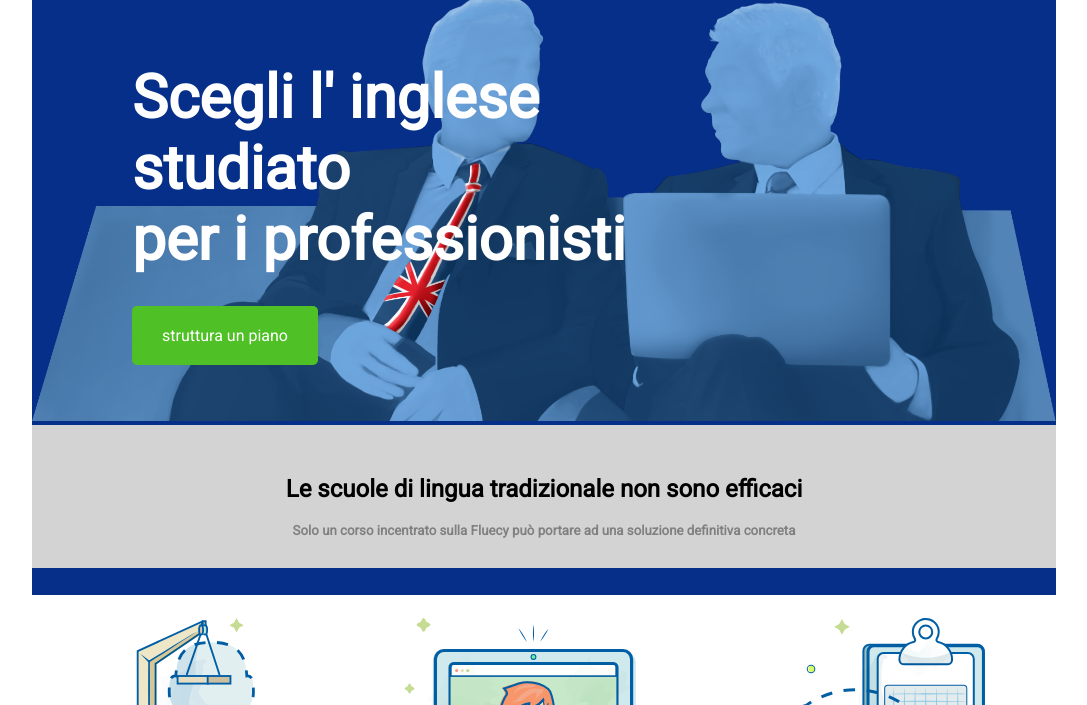
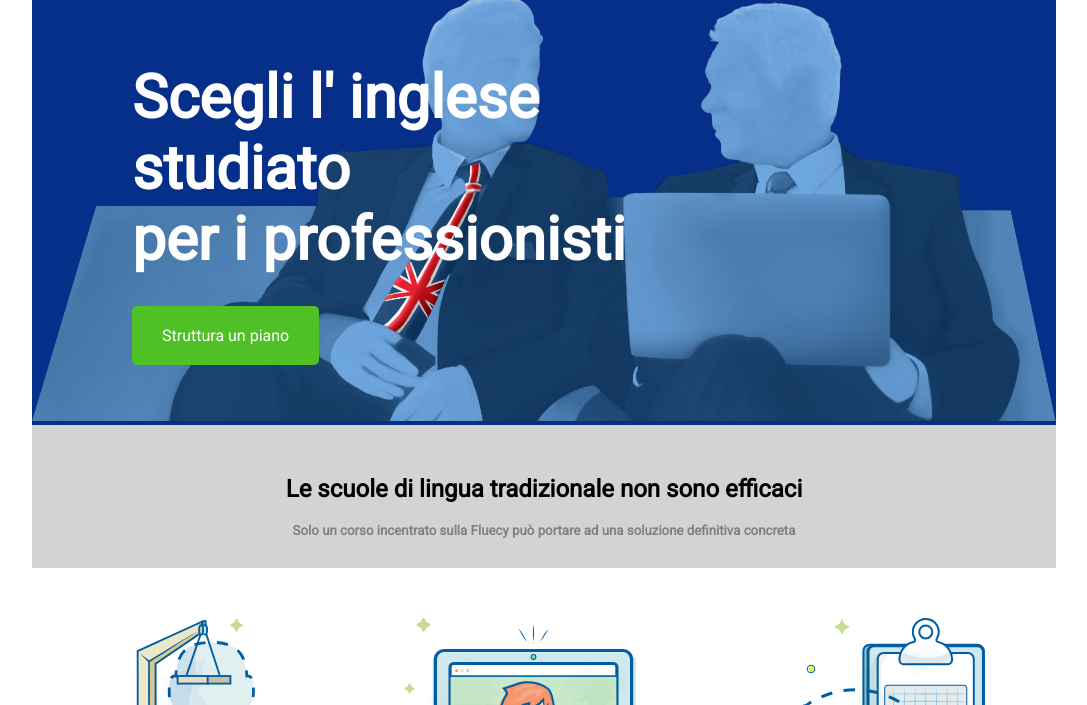
Before and after one commit to salvatore-tidu9/htmlcss-fluentify, a plain HTML site: page index.html in a window 1280 px wide. Shown: the part 95-800 px from the top of the page, without its empty margins (96-1183 px from the left). Drawn offline with Linux system fonts and the light colour scheme.

Commit message:
Modifica_css_fluentify

```diff
--- a/css/style.css
+++ b/css/style.css
@@ -8,9 +8,12 @@ body {
   font-family: 'Roboto', sans-serif;
 }
 
+
+
 .container {
   width: 80%;
-  height: 690px;
+  /* height: 690px; */
+  height: 75vh;
   margin: 0 auto;
   background-color: #052f89;
 }
--- a/index.html
+++ b/index.html
@@ -78,7 +78,7 @@
 
         <div class="background_header_button">
 
-          <span><a href="#">struttura un piano</a></span>
+          <span><a href="#">Struttura un piano</a></span>
 
         </div>
 
```
